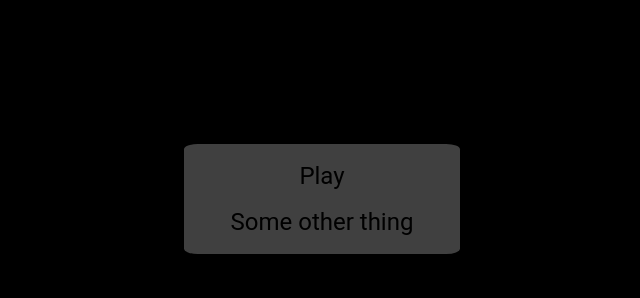
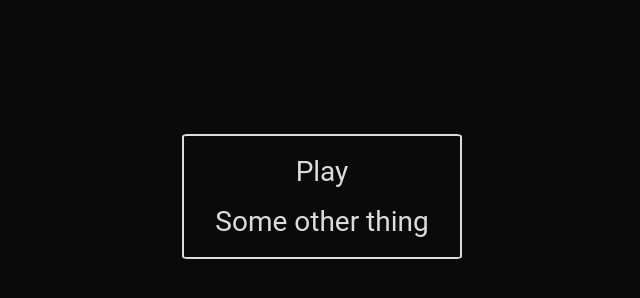
Before and after one commit to neverix/jam-2019-03-discord, a website built with webpack: page src/index.html in a window 1280 px wide. Shown: the part 380-678 px from the top of the page, without its empty margins (318-958 px from the left). Built offline with nearby package versions, Linux system fonts and the light colour scheme; files whose address does not match are found by name.

Commit message:
Minor stylistic changes

```diff
--- a/src/scss/base.scss
+++ b/src/scss/base.scss
@@ -20,14 +20,17 @@ body,html {
     top: 100% - $textbox-height;
     height: $textbox-height;
     background: getColor(textbox-bg);
+    p {
+        color: getColor(textbox-fg);
+    }
 }
 
 #textbox-hide {
     display: none
 }
 
-.textbox-button {
-    color: color(textbox-button-bg);
+.textbox-button,.textbox-button:visited {
+    color: getColor(textbox-button-bg);
 }
 
 #menu{
@@ -43,9 +46,9 @@ body,html {
         justify-content: space-evenly;
         align-items: center;
         #buttons{
-            background-color: getColor(buttons-bg);
             padding: 10px;
-            border-radius: 5%;
+            border-radius: 2%;
+            border: 2px getColor(buttons-border) solid;
             width:$menu-width;
             display: flex;
             justify-content: space-around;
@@ -58,8 +61,9 @@ body,html {
     background-color: transparent;
     border: none;
     outline: none;
+    color: getColor(buttons-border);
     font-family: "Roboto";
-    font-size: 150%;
+    font-size: 175%;
 }
 .button{
     margin:3%;
--- a/src/scss/colors.scss
+++ b/src/scss/colors.scss
@@ -1,9 +1,10 @@
 $colors: (
-    menu-bg: #000000,
-    buttons-bg: rgba(128,128,128,0.5),
-    textbox-bg: lightgray,
-    textbox-button-bg: darkred,
-    glow-1: blue,
+    menu-bg: rgb(10, 10, 10),
+    buttons-border: rgb(220, 220, 220),
+    textbox-bg:rgb(10, 10, 10),
+    textbox-fg: rgb(220, 220, 220),
+    textbox-button-bg: orange,
+    glow-1: orange,
     glow-2: white
 );
 
--- a/webpack.config.js
+++ b/webpack.config.js
@@ -32,6 +32,12 @@ module.exports = {
                     fallback: 'style-loader',
                     use: ['css-loader', 'sass-loader']
                 })
+            },
+            {
+                test: /\.(eot|svg|ttf|woff|woff2)$/,
+                use: {
+                    loader: 'file-loader?name=./res/fonts/[name].[ext]'
+                }
             }
         ]
     },
```
